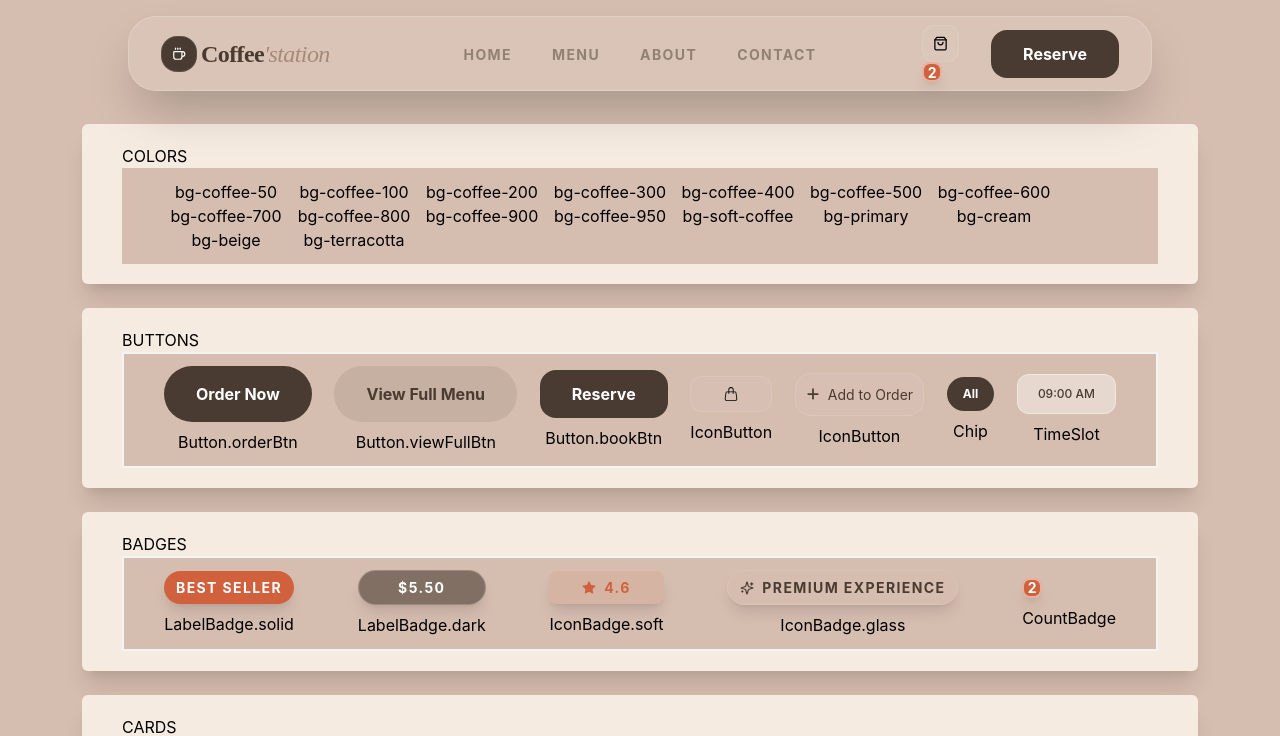
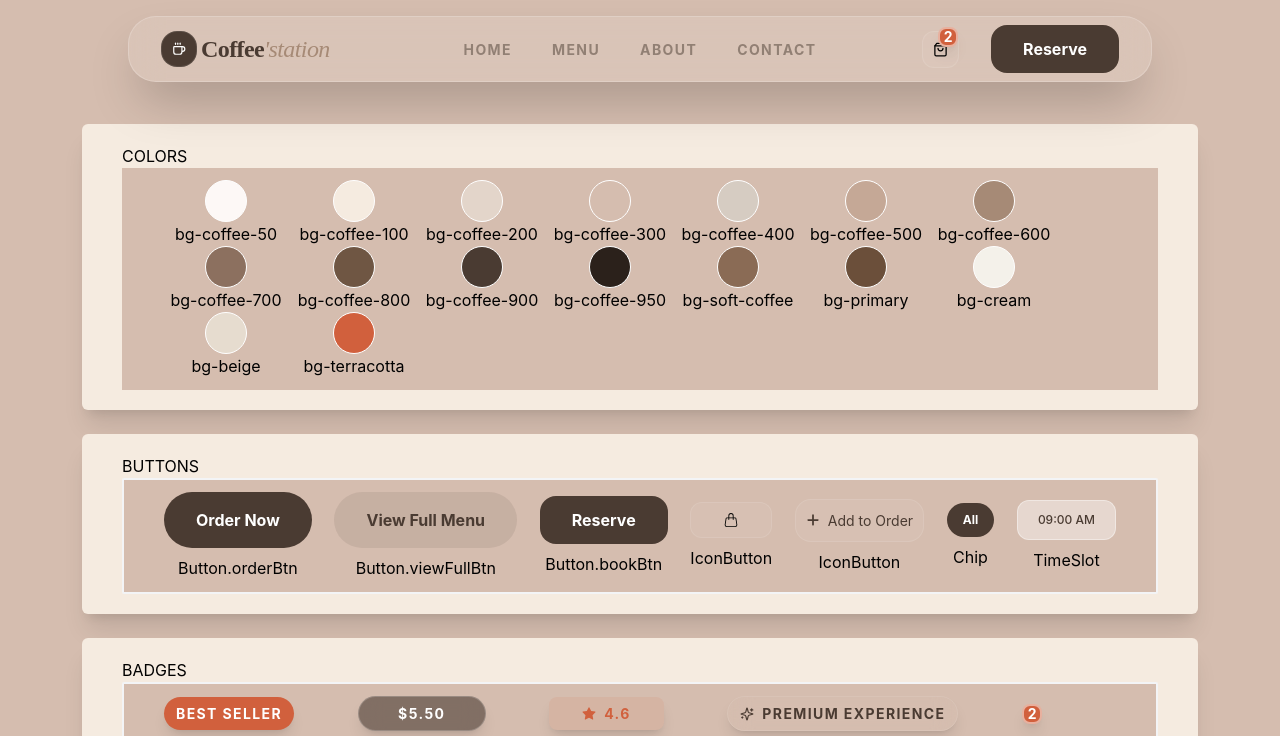
Before and after one commit to rachel0623123/coffee_station_rachel, a React (Vite) app: page /designsystem in a window 1280 px wide. Shown: the top 736 px of the page. Built offline with nearby package versions, Linux system fonts and the light colour scheme.

Commit message:
fix: update UI components and design system

```diff
--- a/package.json
+++ b/package.json
@@ -12,6 +12,7 @@
   "dependencies": {
     "react": "^19.2.8",
     "react-dom": "^19.2.8",
+    "react-icons": "^5.7.0",
     "react-router-dom": "^7.18.4"
   },
   "devDependencies": {
--- a/src/pages/designSystem/section/BadgeSection.tsx
+++ b/src/pages/designSystem/section/BadgeSection.tsx
@@ -25,7 +25,7 @@ function BadgeSection () {
                     <p className="mt-2 text-center">IconBadge.glass</p>
                 </div>
                 <div className="relative">
-                    <CountBadge count = "2"/>
+                    <CountBadge variant="" count = "2"/>
                     <p className="mt-2 text-center">CountBadge</p>
                 </div>
             </div>
--- a/src/pages/designSystem/section/ColorSection.tsx
+++ b/src/pages/designSystem/section/ColorSection.tsx
@@ -27,8 +27,8 @@ function ColorSection () {
                 {
                     colorList.map((item, index) => {
                         return (
-                            <div className="flex flex-col justify-center items-center w-32">
-                                <ColorBox key={index} color={item}/>
+                            <div key={index}  className="flex flex-col justify-center items-center w-32">
+                                <ColorBox color={item}/>
                                 <p className="text-center">{item}</p>
                             </div>
 
--- a/src/shared/ui/badges/CountBadge.tsx
+++ b/src/shared/ui/badges/CountBadge.tsx
@@ -1,9 +1,13 @@
 type CountBadgeProps = {
   count: string;
+  variant: string;
 };
-function CountBadge ({count}:CountBadgeProps) {
+function CountBadge ({
+    count,
+    variant,
+}:CountBadgeProps) {
     return (
-        <div className="countBadge">{count}</div>
+        <div className={`countBadge  ${variant}`}>{count}</div>
     )
 }
 
--- a/src/shared/ui/cards/ContactCard.tsx
+++ b/src/shared/ui/cards/ContactCard.tsx
@@ -12,7 +12,7 @@ function ContactCard({
                 Icon,
                 }: ContactProps) {
     return (
-        <div className="glass-premium p-8 w-[250px] rounded-[32px] text-center flex flex-col items-center hover:bg-white/40 transition-all duration-500 group border border-white/20 shadow-xl " >
+        <div className="p-8 w-[250px] rounded-[32px] text-center flex flex-col items-center hover:bg-white/40 transition-all duration-500 group border border-white/20 shadow-xl " >
             <IconButton content="" variant="bg-coffee-900 text-white" icon={Icon }/>
             <h3 className="text-xl sm:text-2xl font-serif font-bold text-coffee-900 mb-2 sm:mb-3">{title}</h3>
             <p className="text-sm sm:text-base text-coffee-800/60 font-medium leading-relaxed whitespace-pre-line">{addr}</p>
--- a/src/shared/ui/colorBox/ColorBox.tsx
+++ b/src/shared/ui/colorBox/ColorBox.tsx
@@ -1,6 +1,6 @@
 function ColorBox ({color}: {color: string}){
     return (
-         <div className={`color-box ${color}`}></div>
+         <div className={`colorBox ${color}`}></div>
     )
 
 }
```
Also changed, not shown: 1 other file (tests, documents, lock files or other folders).
